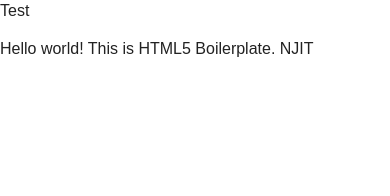
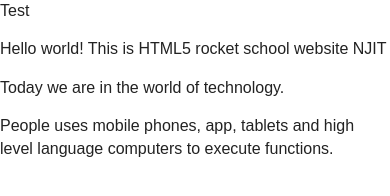
Before and after one commit to njit2014/homework1, a plain HTML site: page index.html in a window 390 px wide. Drawn offline with nearby package versions, Linux system fonts and the light colour scheme.

```diff
--- a/index.html
+++ b/index.html
@@ -20,8 +20,9 @@
          Test
 
         <!-- Add your site or application content here -->
-        <p>Hello world! This is HTML5 Boilerplate. NJIT</p>
-
+        <p>Hello world! This is HTML5 rocket school website NJIT</p>
+        <p> Today we are in the world of technology.
+        <p> People uses mobile phones, app, tablets and high level language computers to execute functions.
         <script src="//ajax.googleapis.com/ajax/libs/jquery/1.11.0/jquery.min.js"></script>
         <script>window.jQuery || document.write('<script src="js/vendor/jquery-1.11.0.min.js"><\/script>')</script>
         <script src="js/plugins.js"></script>
```
